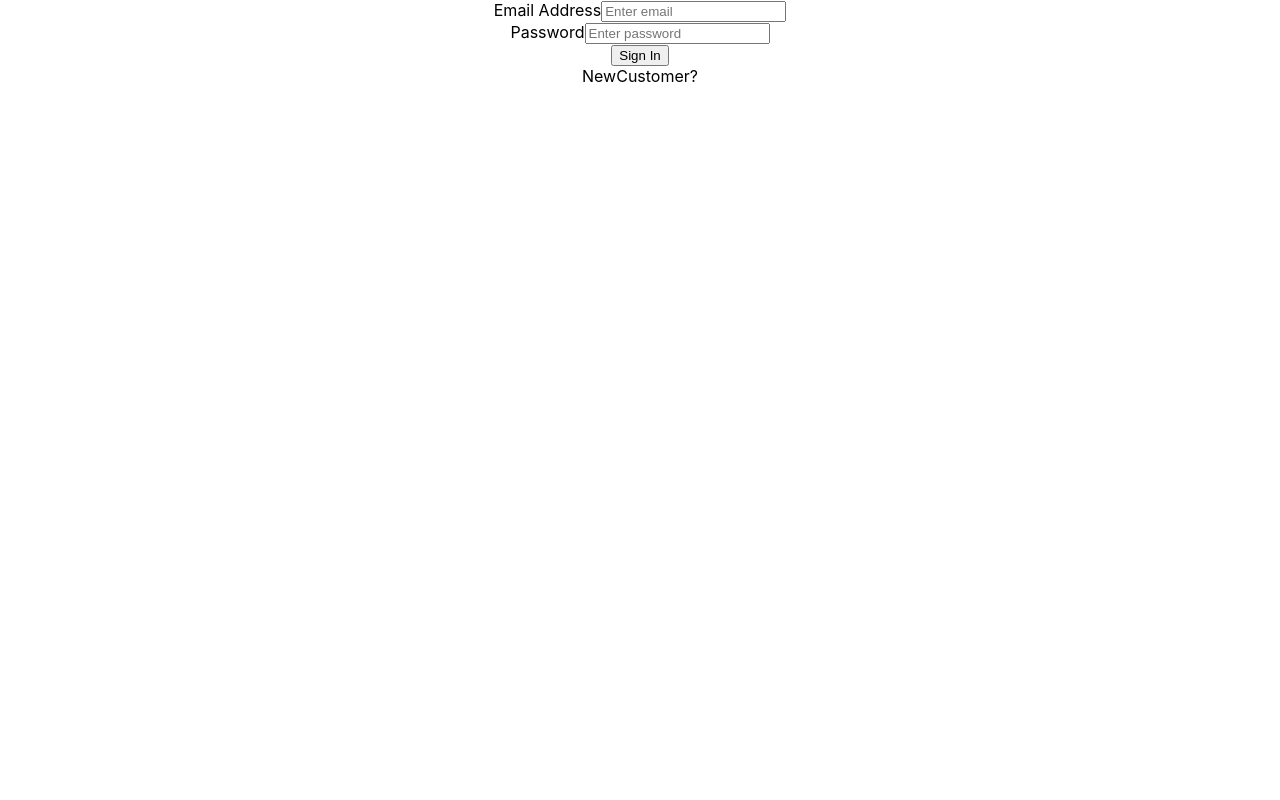
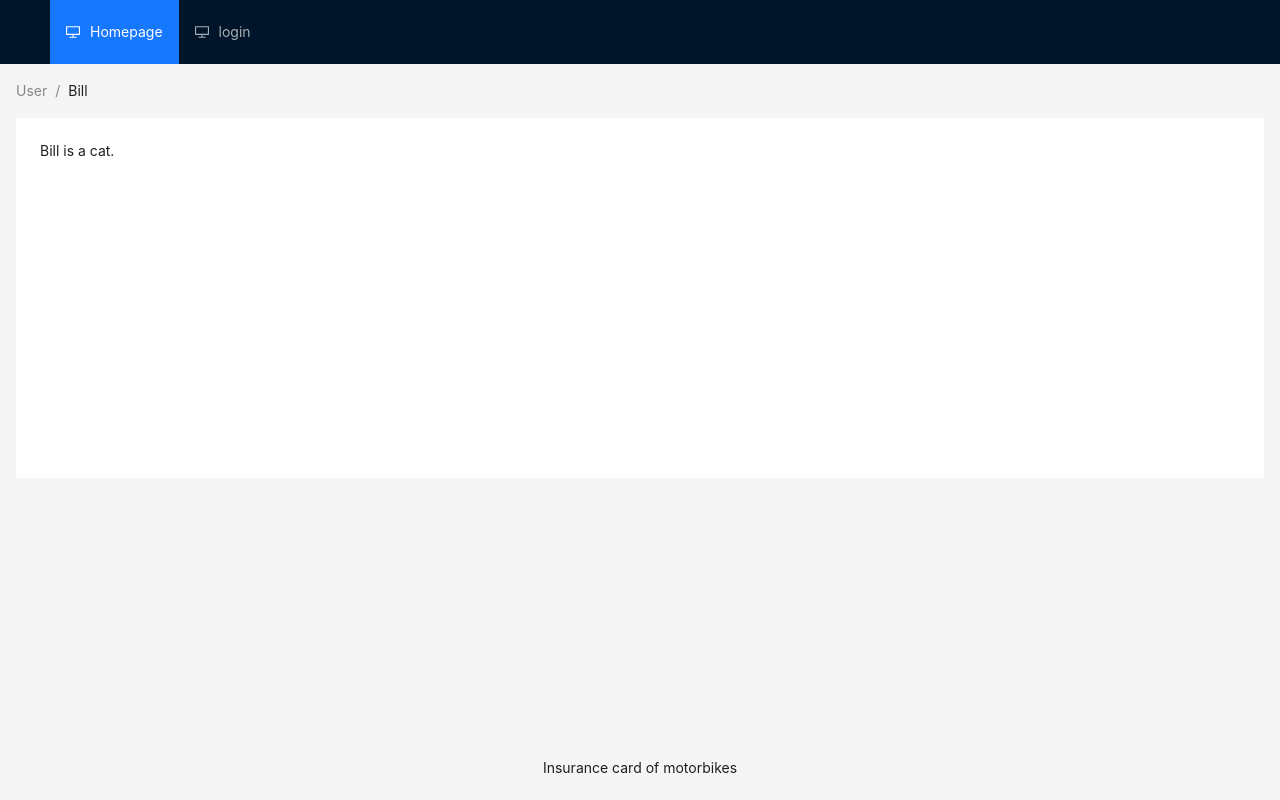
Before and after one commit to Annthe160639/FE_InsuranceCard, a React (Create React App) app: page / in a window 1280 px wide. Built offline with nearby package versions, Linux system fonts and the light colour scheme.

Commit message:
Update base

```diff
--- a/src/App.js
+++ b/src/App.js
@@ -1,13 +1,79 @@
-import './App.css';
-import LoginScreen from './screens/LoginScreen';
-import RegisterScreen from './screens/RegisterScreen';
+import "./App.css";
+import HomePage from "./screens/HomeScreen";
+import {
+  createBrowserRouter,
+  Router,
+  RouterProvider,
+  useNavigate,
+} from "react-router-dom";
+import { Layout, Menu } from "antd";
+import React, { useCallback, useState, useEffect } from "react";
+import { DesktopOutlined } from "@ant-design/icons";
+import LoginScreen from "./screens/LoginScreen";
+const { Header, Content, Footer } = Layout;
 
-function App() {
+const router = createBrowserRouter([
+  {
+    path: "/",
+    element: <HomePage />,
+  },
+  {
+    path: "/home",
+    element: <HomePage />,
+  },
+  {
+    path: "/login",
+    element: <LoginScreen />,
+  },
+]);
+
+export default function App() {
+  function getItem(key, label, icon, callbackFn) {
+    return {
+      key,
+      label,
+      icon,
+      onClick: callbackFn,
+    };
+  }
+  console.log(router)
+
+  const items = [
+    getItem("home", <a href="home">Homepage</a>, <DesktopOutlined />),
+    getItem("login", <a href="login">login</a>, <DesktopOutlined />),
+  ];
+
   return (
-    <div className="App">
-      <LoginScreen />
-    </div>
+    <Layout
+      style={{
+        minHeight: "100vh",
+      }}
+    >
+      <Header>
+        <div className="logo" />
+        <Menu
+          theme="dark"
+          defaultSelectedKeys={["home"]}
+          mode="horizontal"
+          items={items}
+        />
+      </Header>
+      <Layout className="site-layout">
+        <Content
+          style={{
+            margin: "0 16px",
+          }}
+        >
+          <RouterProvider router={router}  />
+        </Content>
+        <Footer
+          style={{
+            textAlign: "center",
+          }}
+        >
+          Insurance card of motorbikes
+        </Footer>
+      </Layout>
+    </Layout>
   );
 }
-
-export default App;
--- /dev/null
+++ b/src/screens/HomeScreen.js
@@ -0,0 +1,40 @@
+import {
+  FileOutlined,
+  PieChartOutlined,
+  UserOutlined,
+  DesktopOutlined,
+  TeamOutlined,
+} from "@ant-design/icons";
+import { Breadcrumb, Layout, Menu, theme } from "antd";
+import { useState } from "react";
+const { Header, Content, Footer, Sider } = Layout;
+
+const HomePage = () => {
+  const [collapsed, setCollapsed] = useState(false);
+  const {
+    token: { colorBgContainer },
+  } = theme.useToken();
+  return (
+    <div>
+      <Breadcrumb
+        style={{
+          margin: "16px 0",
+        }}
+      >
+        <Breadcrumb.Item>User</Breadcrumb.Item>
+        <Breadcrumb.Item>Bill</Breadcrumb.Item>
+      </Breadcrumb>
+      <div
+        style={{
+          padding: 24,
+          minHeight: 360,
+          background: colorBgContainer,
+        }}
+      >
+        Bill is a cat.
+      </div>
+    </div>
+  );
+};
+
+export default HomePage;
--- a/src/screens/LoginScreen.js
+++ b/src/screens/LoginScreen.js
@@ -1,35 +1,12 @@
 import React from "react";
-import { Form, Button, Row, Col } from "react-bootstrap";
-import { Link } from "react-router-dom";
-import RegisterScreen from "./RegisterScreen";
-
+import { Button } from "antd";
 
 const LoginScreen = () => {
 
   return (
-    <Form>
-      <Form.Group controlId="email">
-        <Form.Label>Email Address</Form.Label>
-        <Form.Control type="email" placeholder="Enter email" />
-      </Form.Group>
-      <Form.Group controlId="password">
-        <Form.Label>Password</Form.Label>
-        <Form.Control
-          type="password"
-          placeholder="Enter password"
-        />
-      </Form.Group>
-
-      <Button type="submit" variant="primary">
-        Sign In
-      </Button>
-
-      <Row className="py-3">
-        <Col>
-          NewCustomer?
-        </Col>
-      </Row>
-    </Form>
+    <Button type="primary">
+      aaa
+    </Button>
   );
 };
 
```
Also changed, not shown: package.json (+13 -11 lines), src/index.js (+7 -6 lines).
